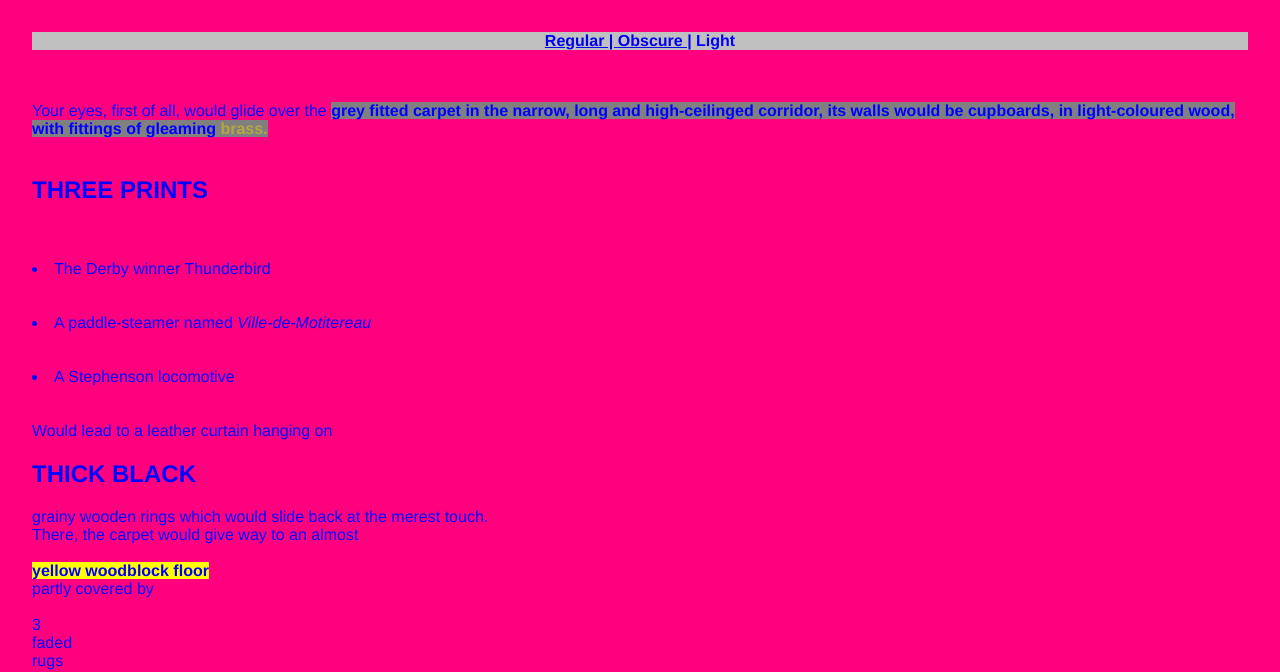
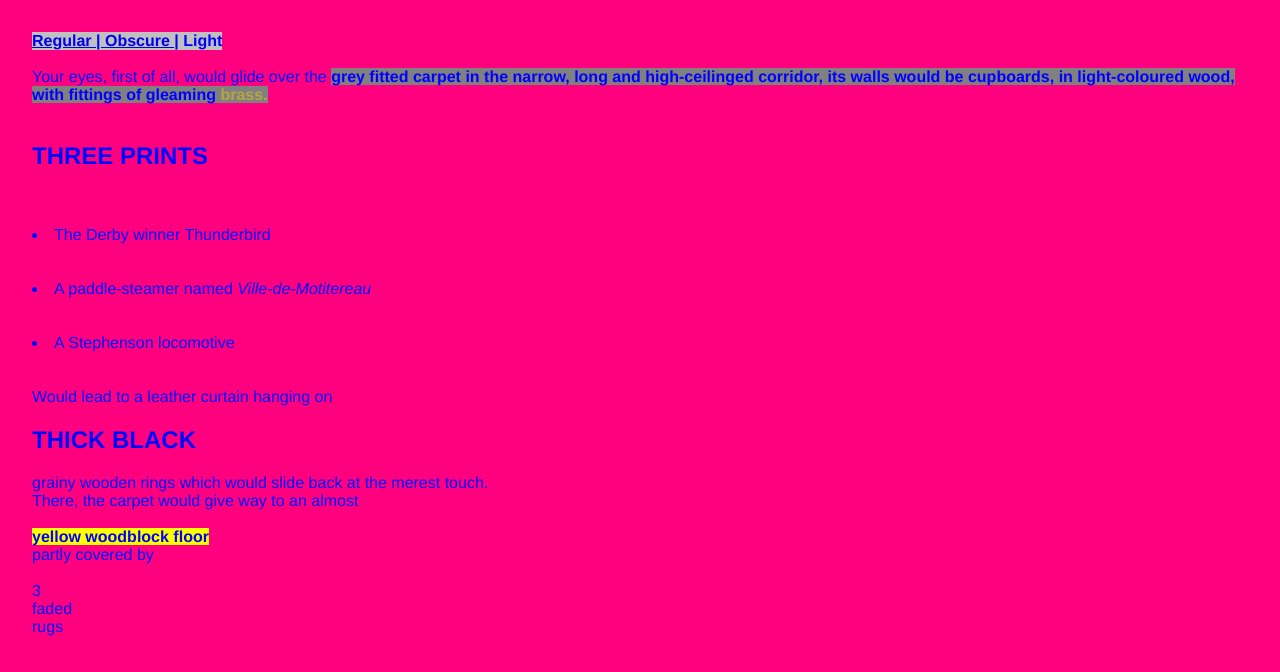
Before and after one commit to KingJNF/JaimeNunez, a plain HTML site: page Week06/Project05/Light/index.html in a window 1280 px wide. Shown: the top 672 px of the page. Drawn offline with Linux system fonts and the light colour scheme.

Commit message:
Style Update

```diff
--- a/Week06/Project05/Light/style.css
+++ b/Week06/Project05/Light/style.css
@@ -33,3 +33,8 @@ float: left;
 span.makeRight{
 float: right;
 }
+
+nav{
+	position: fixed;
+
+}
--- a/Week06/Project05/Obscure/style.css
+++ b/Week06/Project05/Obscure/style.css
@@ -33,3 +33,8 @@ float: left;
 span.makeRight{
 float: right;
 }
+
+nav{
+	position: fixed;
+
+}
```
